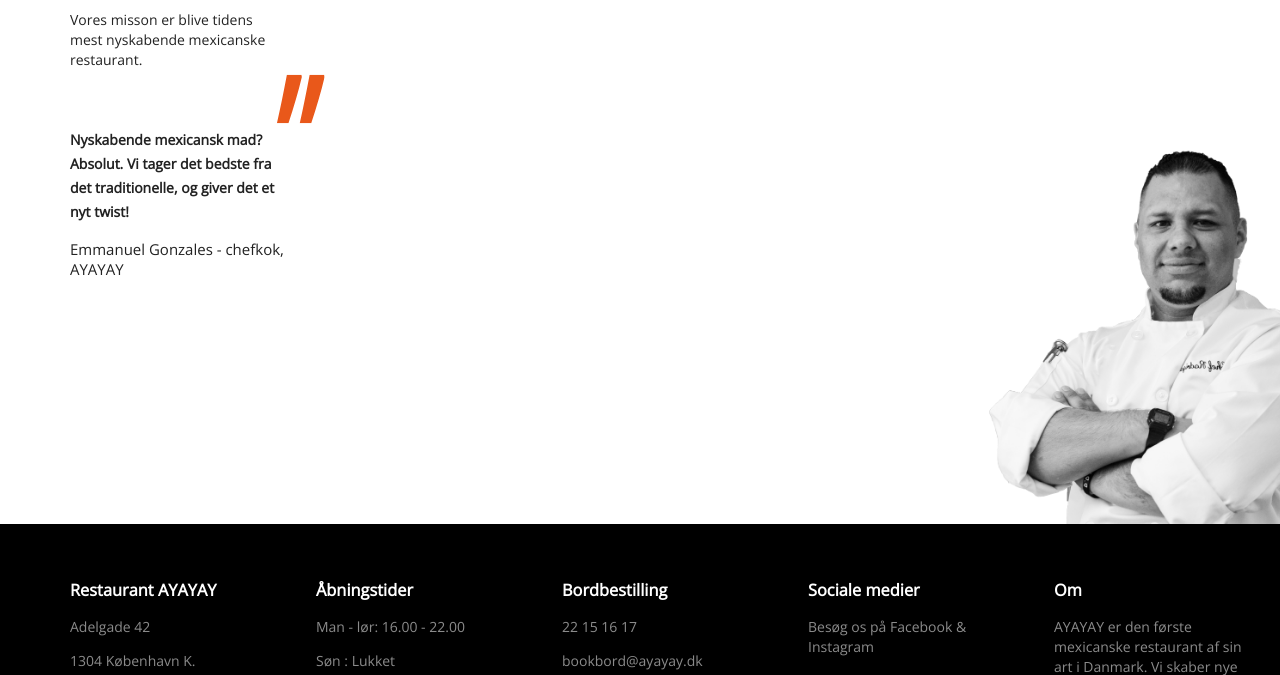
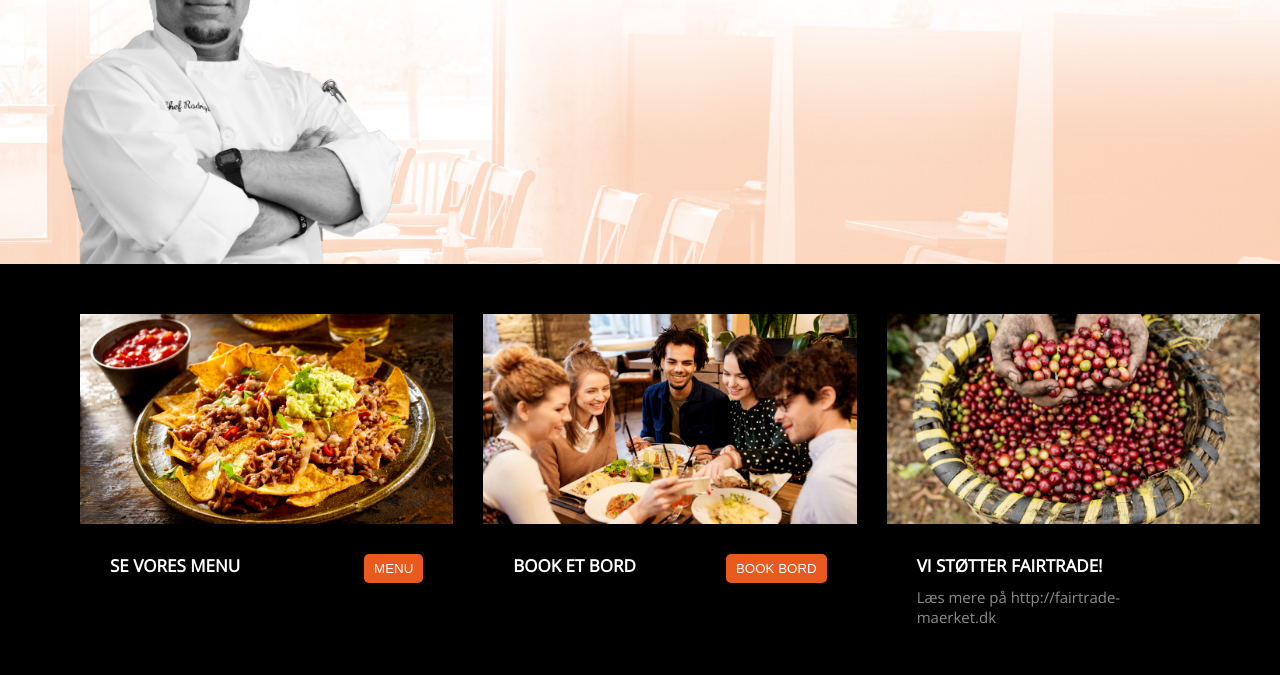
Before and after one commit to erik8036granberg/ayayay-website, a plain HTML site: page index.html in a window 1280 px wide. Shown: the part 991-1666 px from the top of the page. Drawn offline with nearby package versions, Linux system fonts and the light colour scheme.

Commit message:
Feature section + oprydning af css

```diff
--- a/index.html
+++ b/index.html
@@ -94,6 +94,28 @@
 					</div>
 				</div>
 		</section>
+		<section id="feature">
+			<div class="content">
+				<div><img src="img/template/feature_menu.jpg" alt="Se vores menu">
+					<div class="linkbox">
+						<h2>Se vores menu</h2>
+						<button>Menu</button>
+					</div>
+				</div>
+				<div><img src="img/template/feature_bookbord.jpg" alt="Book bord">
+					<div class="linkbox">
+						<h2>Book et bord</h2>
+						<button>Book bord</button>
+					</div>
+				</div>
+				<div><img src="img/template/feature_fairtrade.jpg" alt="Vi støtter fairtrade">
+					<div class="linkbox_tekst">
+						<h2>Vi støtter fairtrade!</h2>
+						<p>Læs mere på http://fairtrade-maerket.dk</p>
+					</div>
+				</div>
+			</div>
+		</section>
 	</main>
 	<footer>
 		<div class="content">
--- a/style.css
+++ b/style.css
@@ -8,7 +8,7 @@
 			--logofarve: #ea591d;
 			--darkwrapper: rgba(0, 0, 0, 0.75);
 			--darkwrapper: rgba(22, 13, 9, 0.70);
-			--darkwrapper_hover: rgba(0, 0, 0, 0.90);
+			--darkwrapper_hover: rgba(0, 0, 0, 0.93);
 			--footer_rubrik: #fff;
 			--footer_afsnit: #8b8b8b;
 			--footer_bundfarve: rgba(0, 0, 0, 90);
@@ -25,7 +25,6 @@
 			font-family: 'Open Sans', sans-serif;
 			display: relative;
 			color: var(--fontfarve);
-
 		}
 
 		* {
@@ -61,6 +60,7 @@
 			grid-template-columns: 1fr auto 1fr;
 			transition: height 0.5s;
 			transition: background-color 0.5s;
+			z-index: 50
 		}
 
 		.darkwrapper:hover {
@@ -115,7 +115,7 @@
 			height: auto;
 			line-height: 0;
 			padding: 25px;
-			z-index: 50;
+			z-index: 100;
 		}
 
 		.burger {
@@ -194,13 +194,16 @@
 			border-bottom: 1px solid #fff;
 		}
 
-		#om .content {
-			padding: 3rem 3rem 0;
+		/*om section*/
+
+		#om {
+			background-image: url(img/template/om-baggrund.jpg);
+			background-size: 250%;
+			background-position: bottom;
+			background-repeat: no-repeat;
 		}
 
-		footer .content {
-			padding: 3rem 3rem 5rem;
-		}
+		/*om content-grid*/
 
 		#om .content {
 			display: grid;
@@ -208,7 +211,10 @@
 			grid-template-rows: auto minmax(auto, 350px);
 			grid-gap: 50px;
 			position: relative;
+			padding: 3rem 3rem 0;
 		}
+
+		/*om section styles*/
 
 		#om h1 {
 			text-transform: uppercase;
@@ -226,7 +232,6 @@
 			bottom: 0;
 			right: -20px;
 			padding-right: 10vw;
-			z-index: -1;
 			max-height: 400px;
 			width: auto;
 			transform: scaleX(-1);
@@ -238,9 +243,11 @@
 
 		#om .om-citat {
 			grid-column: 1 / span 1;
+			font-size: 1.75rem;
 			font-weight: bold;
 			line-height: 2.4rem;
 			position: relative;
+			margin: 25px 0 0 0;
 		}
 
 		#om .om-citat-cymbol {
@@ -259,6 +266,59 @@
 			line-height: 2rem;
 		}
 
+		/*feature section*/
+
+		#feature {
+			background-color: var(--footer_bundfarve);
+			color: var(--footer_fontfarve);
+		}
+
+		/*feature content-grid*/
+
+		#feature .content {
+			display: grid;
+			grid-template-columns: 1fr;
+			line-height: 0;
+			padding: 0 0 0;
+		}
+
+		/*feature styles*/
+
+		#feature h2 {
+			color: #fff;
+			text-transform: uppercase;
+			font-size: 1.7rem;
+			margin: 0;
+		}
+
+		#feature p {
+			color: var(--footer_afsnit);
+			max-width: 90%;
+			margin: 1rem 0 0;
+		}
+
+		#feature .linkbox {
+			padding: 3rem;
+			line-height: normal;
+			display: flex;
+			justify-content: space-between;
+		}
+
+		#feature .linkbox_tekst {
+			padding: 3rem;
+			line-height: normal;
+		}
+
+		#feature button {
+			background-color: var(--logofarve);
+			color: #fff;
+			border: none;
+			border-radius: 5px;
+			padding: 7px 10px 7px;
+			text-transform: uppercase;
+			margin: 0;
+			white-space: nowrap;
+		}
 
 		/* Footer */
 
@@ -267,17 +327,22 @@
 			color: var(--footer_fontfarve);
 		}
 
+		/* footer content-grid */
+
 		footer .content {
 			display: grid;
 			grid-template-columns: 1fr;
 			grid-gap: 20px;
+			padding: 3rem 3rem 5rem;
 		}
+
+		/* footer styles */
 
 		footer p {
 			color: var(--footer_afsnit);
 			max-width: 90%;
+			margin: 0;
 		}
-
 
 		footer h3 {
 			color: var(--footer_rubrik);
@@ -303,9 +368,13 @@
 			margin: 20px 0 0;
 		}
 
-		/* media queries */
+		/*
+- - - - - - - - - - - - - media queries - - - - - - - - - - - - -
+*/
 
 		@media screen and (orientation: landscape) {
+
+			/*			header - nav */
 			nav ul {
 				display: grid;
 				grid-template-columns: 1fr 1fr;
@@ -318,7 +387,26 @@
 			}
 		}
 
+		/*
+- - - - - - - - - - - - - 480 landscape - - - - - - - - - - - - -
+*/
+
 		@media screen and (min-width: 480px) and (orientation: landscape) {
+
+			/*			content-grid 480px landscape */
+			#om .content {
+				padding: 4rem 4rem 6rem;
+			}
+
+			#feature .content {
+				padding: 4rem 4rem 6rem;
+			}
+
+			footer .content {
+				padding: 4rem 4rem 6rem;
+			}
+
+			/*			header - nav */
 			nav ul {
 				display: grid;
 				grid-template-columns: 1fr 1fr;
@@ -329,16 +417,11 @@
 			nav li:nth-last-child(2) {
 				border-bottom: 1px solid #fff;
 			}
+		}
 
-			#om .content {
-				padding: 4rem 4rem 6rem;
-			}
-
-			footer .content {
-				padding: 4rem 4rem 6rem;
-			}
-
-		}
+		/*
+- - - - - - - - - - - - - 768 - - - - - - - - - - - - -
+*/
 
 		@media screen and (min-width: 768px) {
 
@@ -346,6 +429,24 @@
 				font-size: 1.6rem;
 			}
 
+			/*			content-grid 768px*/
+			#om .content {
+				grid-template-columns: 2fr 1fr;
+				padding: 5rem 5rem 7rem;
+			}
+
+			#feature .content {
+				grid-template-columns: 2fr 1fr;
+				padding: 5rem 5rem 7rem;
+			}
+
+			footer .content {
+				display: grid;
+				grid-template-columns: 1fr 1fr;
+				padding: 5rem 5rem 7rem;
+			}
+
+			/*			header - nav*/
 			header {
 				height: 430px;
 			}
@@ -412,10 +513,7 @@
 				padding: 15px;
 			}
 
-			#om .content {
-				grid-template-columns: 2fr 1fr;
-			}
-
+			/*			sections*/
 			#om .om-tekst {
 				grid-column: 1 / span 1;
 			}
@@ -424,25 +522,17 @@
 				display: block;
 				grid-column: 2 / span 1;
 				grid-row: 1 / span 1;
-
+				justify-self: center;
 			}
 
 			#om .om-billede {
-				position: absolute;
-				bottom: 0;
-				right: -20px;
-				padding-right: 10vw;
-				z-index: -1;
-				max-height: 400px;
-				width: auto;
-				transform: scaleX(-1);
-			}
-
-			footer .content {
-				display: grid;
-				grid-template-columns: 1fr 1fr;
+				right: 70px;
 			}
 		}
+
+		/*
+- - - - - - - - - - - - - 980 - - - - - - - - - - - - -
+*/
 
 		@media screen and (min-width: 980px) {
 
@@ -450,42 +540,96 @@
 				font-size: 1.6rem;
 			}
 
+			/*			content grid ved 980px */
+			#om .content {
+				grid-template-columns: 1fr 1fr 1fr;
+			}
+
+			#feature .content {
+				grid-template-columns: 1fr 1fr 1fr;
+			}
+
 			footer .content {
 				display: grid;
 				grid-template-columns: 1fr 1fr 1fr;
 				grid-gap: 20px;
 			}
+
+			/*			sections */
+			#om {
+				background-size: 1280px auto;
+			}
+
+			#om .om-tekst {
+				grid-column: 1 / span 2;
+			}
+
+			#om .om-billede {
+				left: 65px;
+				transform: none;
+			}
+
+			#om .om-kontakt {
+				display: block;
+				grid-column: 3 / span 1;
+				grid-row: 1 / span 1;
+				justify-self: center;
+			}
+
+			#om .om-citat {
+				grid-column: 2 / span 2;
+				font-weight: bold;
+				line-height: 2.4rem;
+				position: relative;
+				margin: 50px 100px 0 0;
+			}
 		}
+
+		/*
+- - - - - - - - - - - - - 1024 - - - - - - - - - - - - -
+*/
 
 		@media screen and (min-width: 1024px) {
 
 			body {
-				font-size: 1.4rem;
+				font-size: 1.5rem;
 				line-height: 2rem;
 			}
 
-			#om,
+			/*			sidemargin 1024px */
+			section,
 			footer {
 				display: grid;
 				grid-template-columns: 1fr 1024px 1fr;
 				grid-gap: 30px;
 			}
 
-			#om .content,
+			/*			content grid 1024p */
+			section .content,
 			footer .content {
 				grid-column: 2 / span 1;
 				grid-template-columns: 1fr 1fr 1fr 1fr 1fr;
 				grid-gap: 30px;
 			}
 
-			footer .content {
-				display: grid;
-				grid-template-columns: 1fr 1fr 1fr 1fr 1fr;
-
+			/*			sections*/
+			#om .om-billede {
+				left: 30px;
 			}
 		}
 
+		/*
+- - - - - - - - - - - - - 1280 - - - - - - - - - - - - -
+*/
+
 		@media screen and (min-width: 1280px) {
+
+			/*			sidemargin 1280px */
+			section,
+			footer {
+				display: grid;
+				grid-template-columns: 1fr 1280px 1fr;
+			}
 
 			nav ul {
 				display: flex;
@@ -494,9 +638,10 @@
 				width: auto;
 			}
 
-			#om,
-			footer {
-				display: grid;
-				grid-template-columns: 1fr 1280px 1fr;
+			/*			sections */
+			#om {
+				background-size: 100%;
+				background-position: bottom;
 			}
+
 		}
```
Also changed, not shown: img/template/feature_bookbord.jpg (added), img/template/feature_fairtrade.jpg (added), img/template/feature_menu.jpg (added), img/template/om-baggrund.jpg (added).
